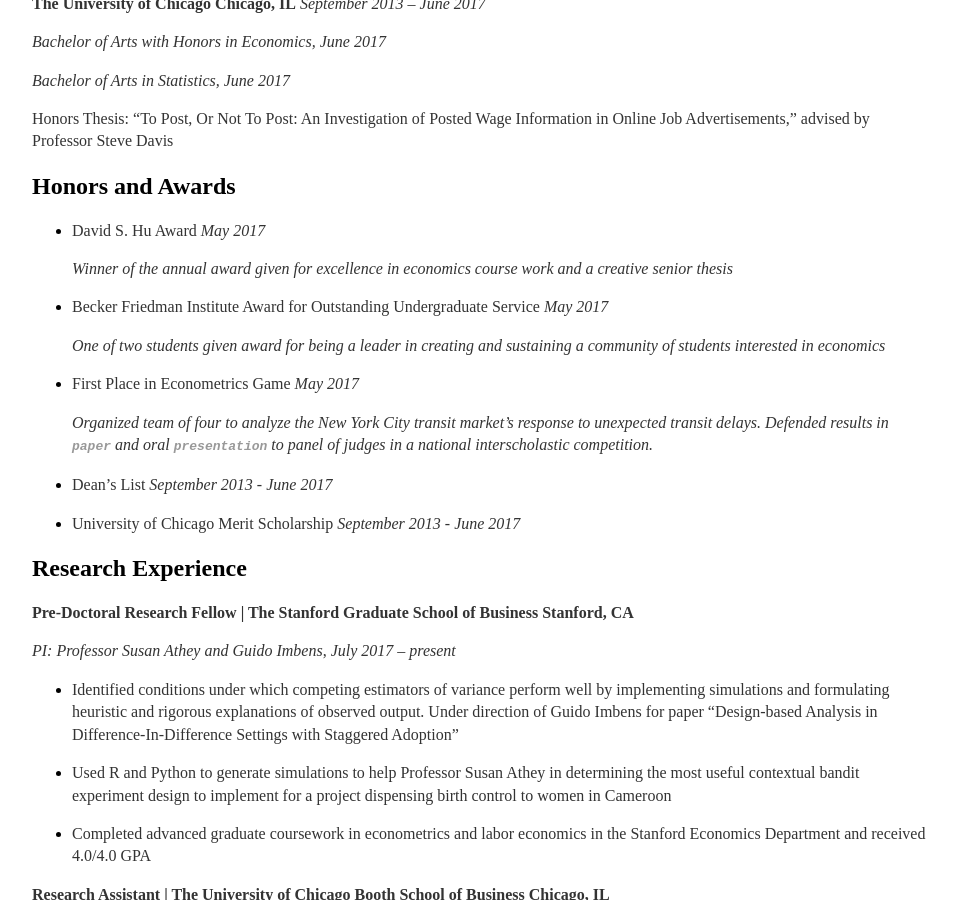
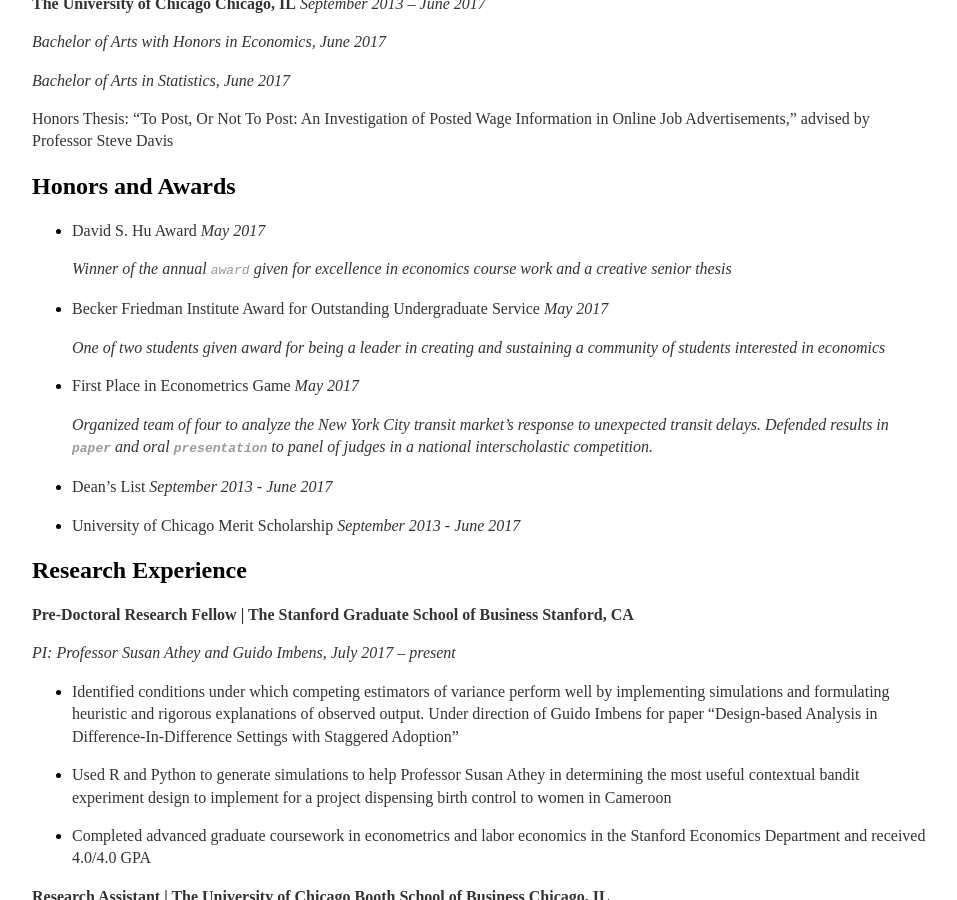
Before and after one commit to lcurrier/lcurrier.github.io, a Jekyll site: the page built from cv/index.md, in a window 1280 px wide and 900 px high, scrolled down 377 px. Shown: the whole window, without its empty margins (160-1117 px from the left). Built offline with Jekyll 4.4.1, drawn with Linux system fonts in a browser that asks for light colours; part of the change alters nothing that is shown.

```diff
--- a/cv/index.md
+++ b/cv/index.md
@@ -25,7 +25,7 @@ Honors Thesis: "To Post, Or Not To Post: An Investigation of Posted Wage Informa
 
 -   David S. Hu Award *May 2017*
 
-    *Winner of the annual award given for excellence in economics course
+    *Winner of the annual [`award`](https://economics.uchicago.edu/content/undergraduate-student-awards) given for excellence in economics course
     work and a creative senior thesis*
 
 -   Becker Friedman Institute Award for Outstanding Undergraduate
```
